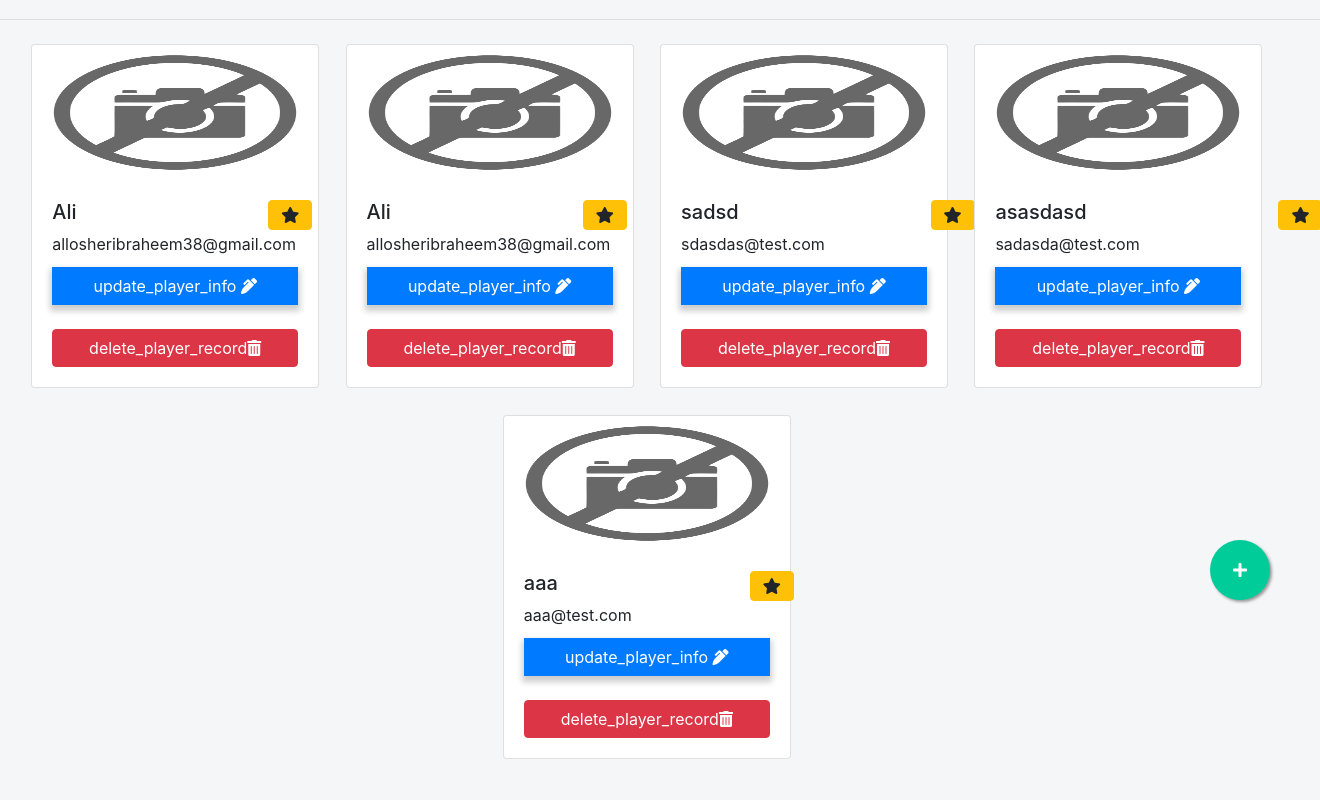
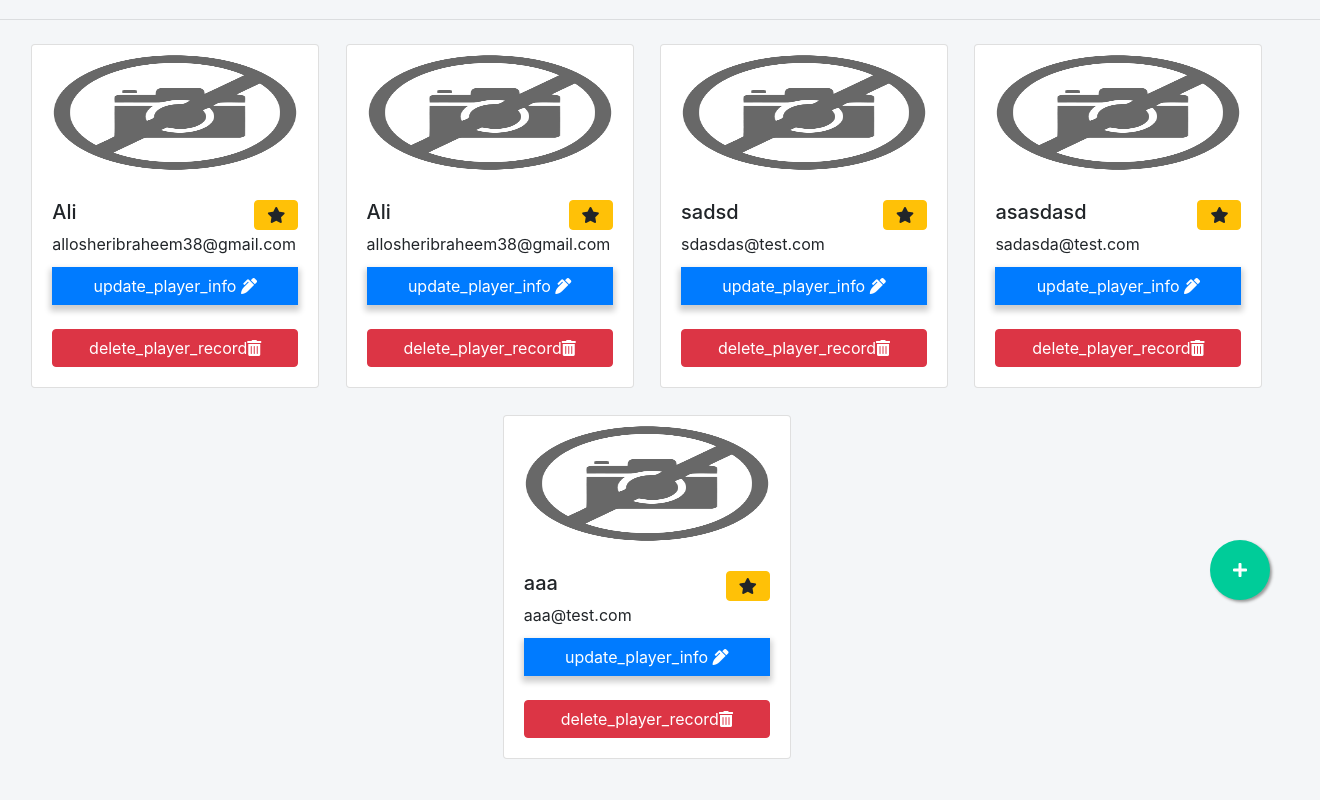
Before and after one commit to AliIbrahim996/footballClub, a Django app: page /en/player/ in a window 1320 px wide. Shown: the part 160-960 px from the top of the page. Run offline with Django 3.2, Linux system fonts and the light colour scheme; a user stored in the database is signed in; data comes from the database, SQL or seed files in the repository; both versions use the stored data as it was after the commit.

Commit message:
fix evaluation button  margin in player_list.html

```diff
--- a/players/statics/players/css/style.css
+++ b/players/statics/players/css/style.css
@@ -144,7 +144,7 @@ body {
 
 
 #player_id {
-    margin-left: 78%;
+    margin-left: auto;
 }
 
 
--- a/players/templates/players/player_list.html
+++ b/players/templates/players/player_list.html
@@ -19,7 +19,7 @@
                 <img class="card-img-top rounded-circle" height="135rem" src="{{ player.image.url }}"/>
                 <div class="card-body">
                     <div id="card_body">
-                        <h5 class="text-center ">{{ player.name }}</h5>
+                        <h5>{{ player.name }}</h5>
                         <a id="player_id" href="{% url 'evaluation' player.id %}"><i
                                 class="btn fas fa-star btn-warning"></i></a>
                     </div>
```
Also changed, not shown: db.sqlite3.
